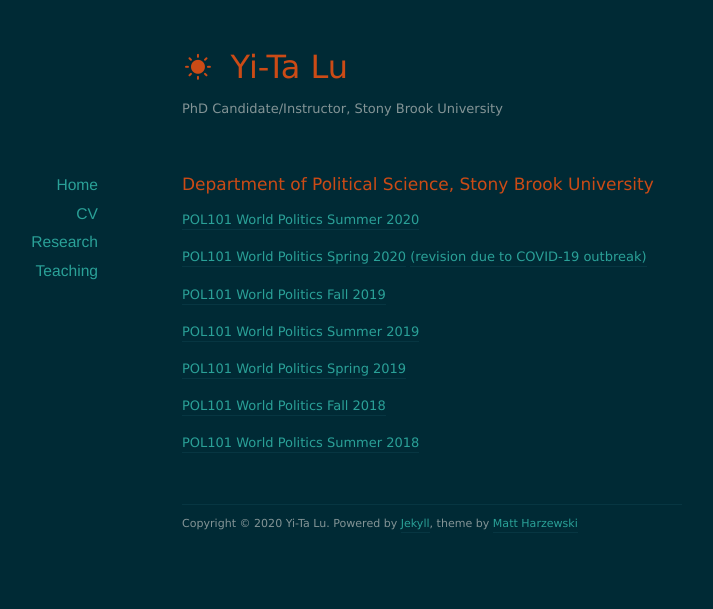
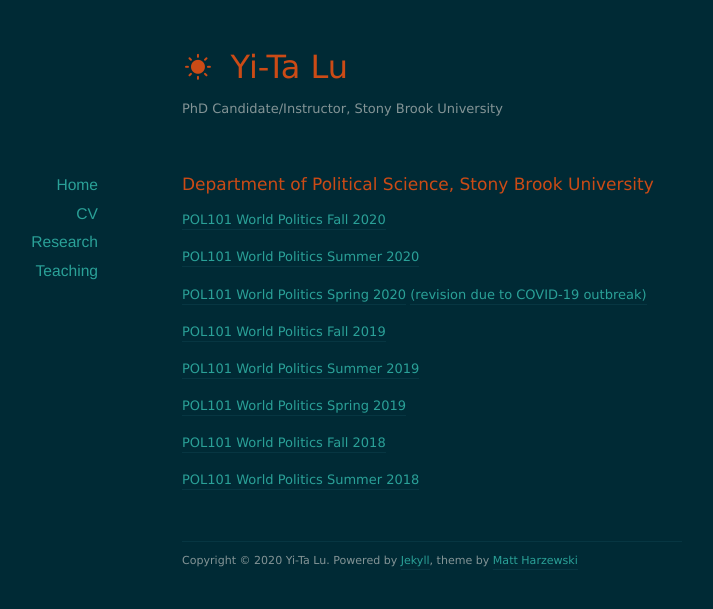
Before and after one commit to yitalu/yitalu.github.io, a Jekyll site: the page built from teaching/index.markdown, in a window 1280 px wide. Shown: the top 609 px of the page, without its empty margins (208-921 px from the left). Built offline with Jekyll 4.4.1, drawn with Linux system fonts in a browser that asks for light colours; nearby versions of some CDN libraries.

Commit message:
syllabus fall 2020

```diff
--- a/teaching/index.markdown
+++ b/teaching/index.markdown
@@ -4,6 +4,8 @@
 ---
 
 <h1>Department of Political Science, Stony Brook University</h1>
+
+<a href ="https://yitalu.github.io/pdf/Syllabus_POL101_Fall2020_Jul31.pdf">POL101 World Politics Fall 2020</a>
 
 <a href ="https://yitalu.github.io/pdf/Syllabus_POL101_Summer2020_May31.pdf">POL101 World Politics Summer 2020</a>
 
```
Also changed, not shown: 1 other file.
